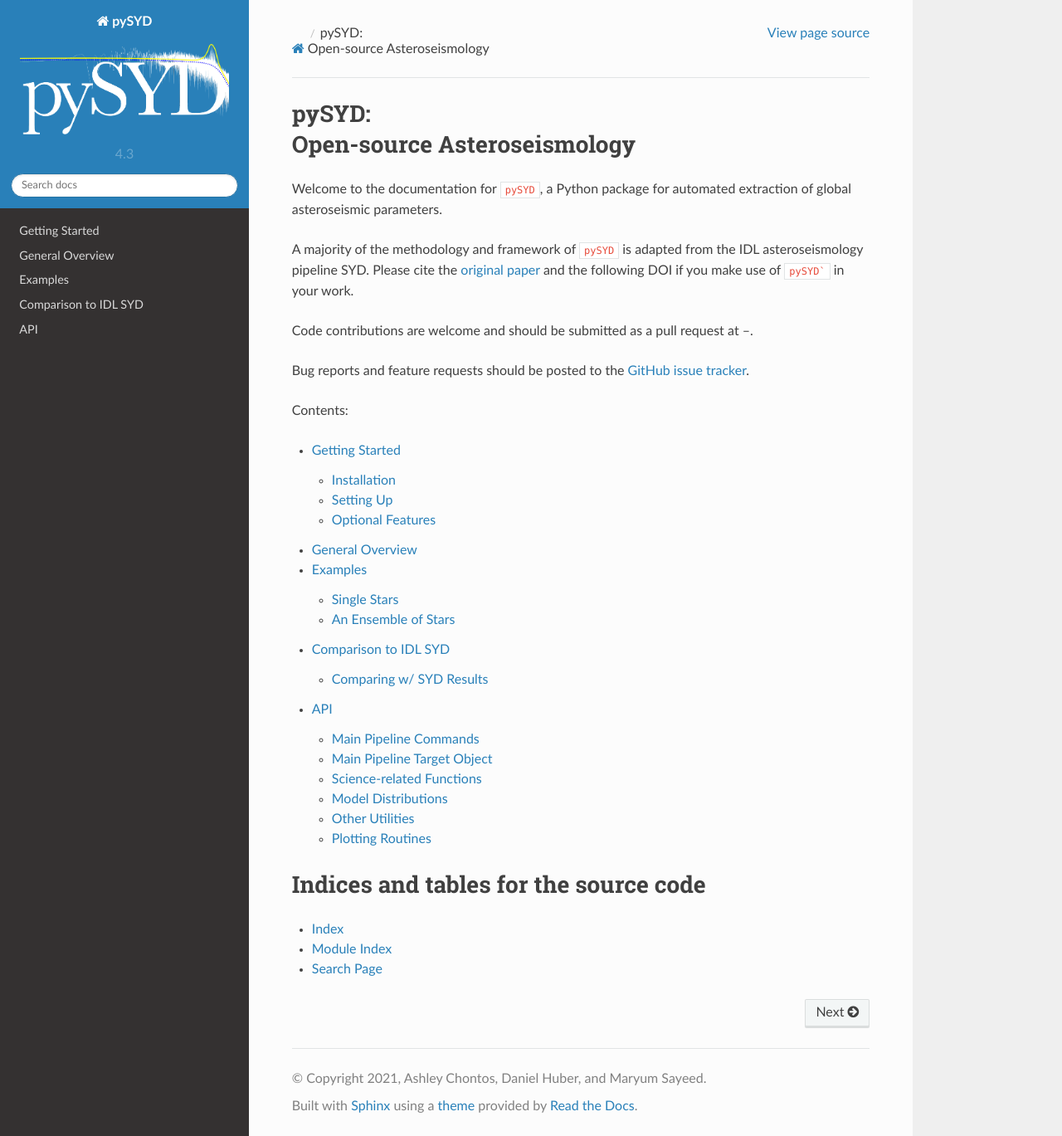
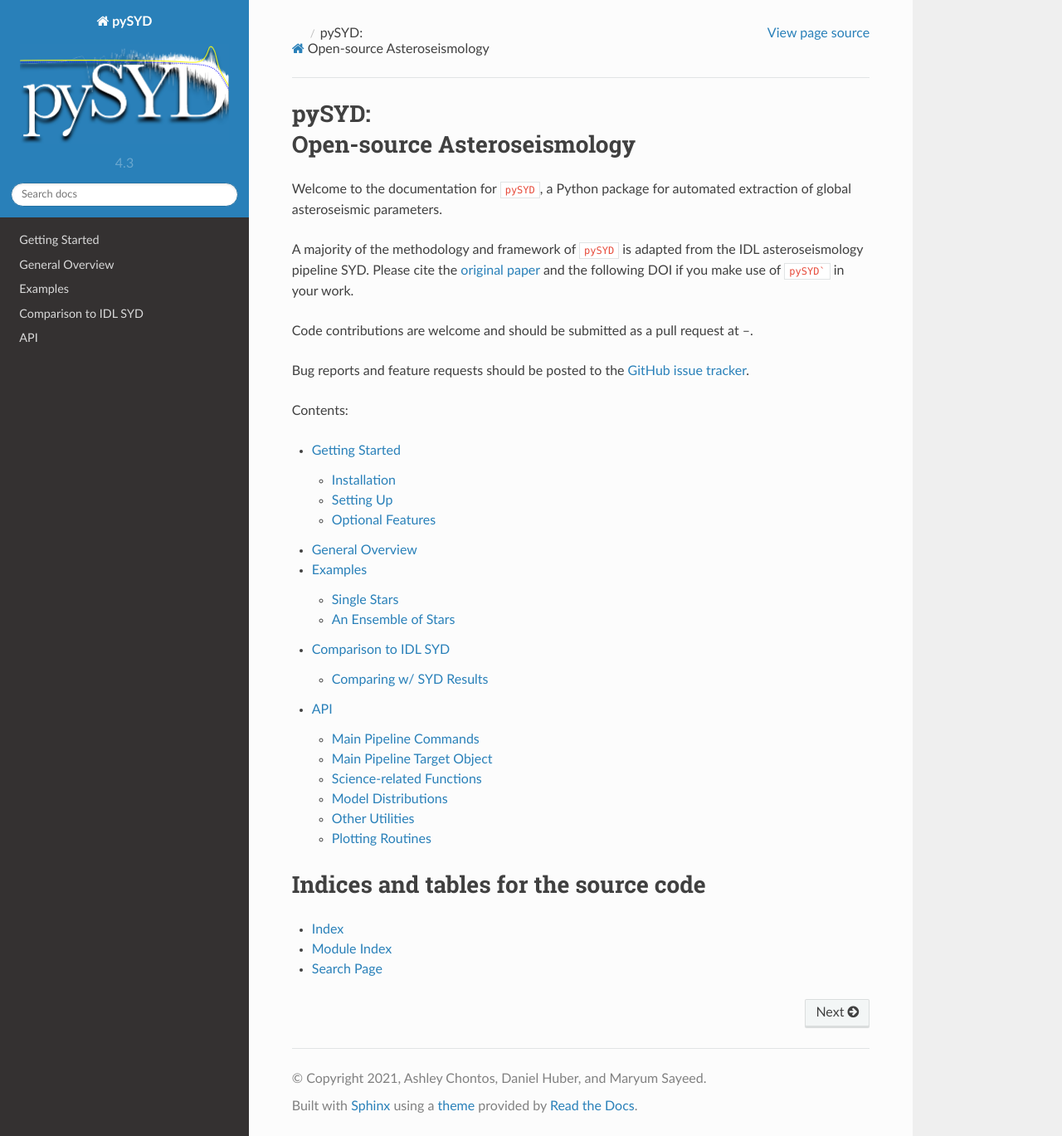
Before and after one commit to ashleychontos/pySYD, a Sphinx documentation site: the page built from docs/index.rst, in a window 1280 px wide and 1369 px high. Shown: the whole window at 83% size. Built offline with Sphinx 7.4.7 and the Read the Docs theme 2.0.0, drawn with Linux system fonts in a browser that asks for light colours.

Commit message:
docsocsdofdodsocosdod

```diff
--- a/docs/conf.py
+++ b/docs/conf.py
@@ -85,7 +85,7 @@ html_theme = 'sphinx_rtd_theme'
 
 # The name of an image file (relative to this directory) to place at the top
 # of the sidebar.
-html_logo = "figures/pysyd_logo.png"
+html_logo = "figures/pysyd_logo_rtd.png"
 
 # The name of an image file (within the static path) to use as favicon of the
 # docs.  This file should be a Windows icon file (.ico) being 16x16 or 32x32
```
Also changed, not shown: docs/figures/pysyd_logo_rtd.png (added).
